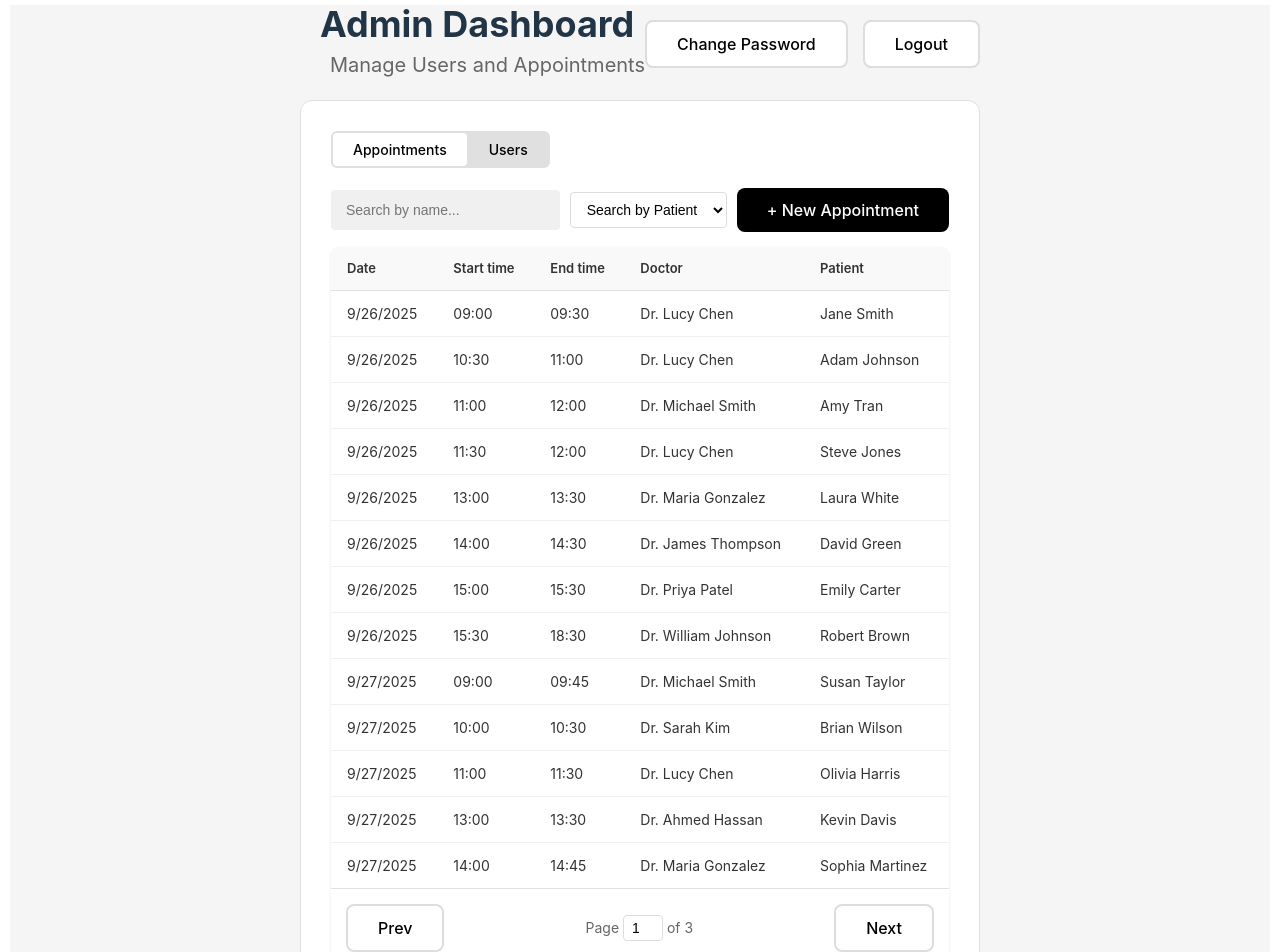
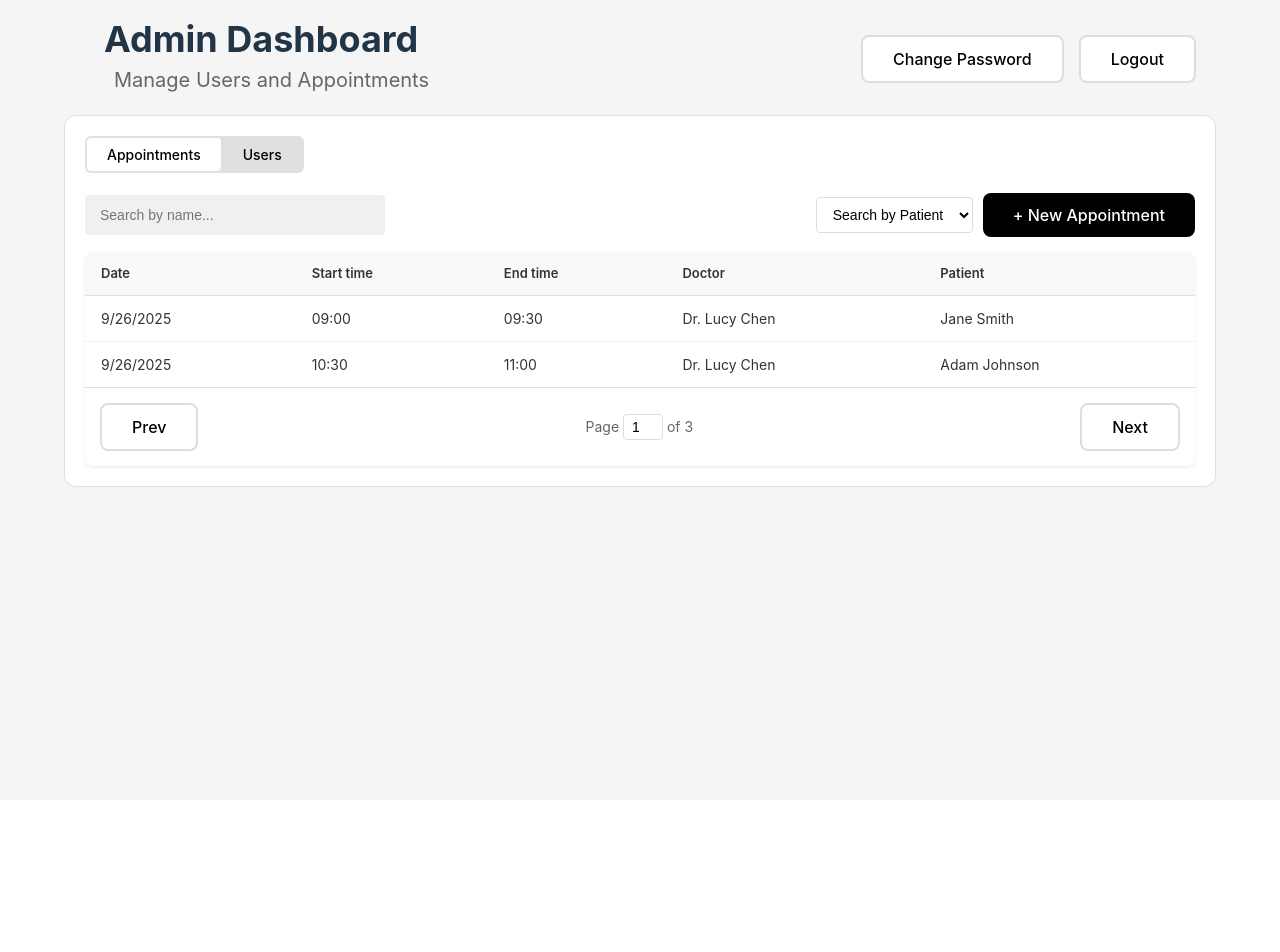
Before and after one commit to samuelhogan86/theusecases, a React (Vite) app in the folder client/: page /admin-portal in a window 1280 px wide. Shown: the top 952 px of the page. After the commit the page ends 800 px from the top, so only its background shows below. Built offline with nearby package versions, Linux system fonts and the light colour scheme.

Commit message:
Fixed some styling issues with portal home pages, fixed switching between users and appointments on admin page, started "modal" (using AntD) for adding new user/appointment.

```diff
--- a/client/package.json
+++ b/client/package.json
@@ -10,6 +10,7 @@
     "preview": "vite preview"
   },
   "dependencies": {
+    "antd": "^5.28.0",
     "react": "^19.1.1",
     "react-dom": "^19.1.1",
     "react-router-dom": "^7.9.5"
--- a/client/src/AdminPortal.jsx
+++ b/client/src/AdminPortal.jsx
@@ -1,19 +1,14 @@
-import './styles.css'
+import './styles.css';
+import { useState } from 'react';
+import { Modal } from 'antd';
 
 function AdminPortal() {
-    // Previous code for switching tabs between appointments and users
-    // <script>
-    //     function switchTab(tabName) {
-    //         const tabs = document.querySelectorAll('.dashboard-tab');
-    //         const contents = document.querySelectorAll('.dashboard-content');
+    const [activeTab, setActiveTab] = useState('appointments');
+    const [openAdd, setOpenAdd] = useState(false);
 
-    //         tabs.forEach(tab => tab.classList.remove('active'));
-    //         contents.forEach(content => content.classList.remove('active'));
+    const handleAdd = () => setOpenAdd(true);
+    const handleCloseAdd = () => setOpenAdd(false);
 
-    //         event.target.classList.add('active');
-    //         document.getElementById(tabName).classList.add('active');
-    //     }
-    // </script>
     return (
         <>
             <div className="dashboard-header">
@@ -29,11 +24,25 @@ function AdminPortal() {
 
             <div className="dashboard-section">
                 <div className="dashboard-tab-container">
-                    <button className="dashboard-tab active" onclick="switchTab('appointments')">Appointments</button>
-                    <button className="dashboard-tab" onclick="switchTab('users')">Users</button>
+                    <button
+                        className={`dashboard-tab ${activeTab === 'appointments' ? 'active' : ''}`}
+                        onClick={() => setActiveTab('appointments')}
+                    >
+                        Appointments
+                    </button>
+                    <button
+                        className={`dashboard-tab ${activeTab === 'users' ? 'active' : ''}`}
+                        onClick={() => setActiveTab('users')}
+                    >
+                        Users
+                    </button>
                 </div>
 
-                <div id="appointments" className="dashboard-content active">
+                {/* Appointments Tab */}
+                <div
+                    id="appointments"
+                    className={`dashboard-content ${activeTab === 'appointments' ? 'active' : ''}`}
+                >
                     <div className="dashboard-controls-bar">
                         <input type="text" className="dashboard-search-box" placeholder="Search by name..." />
                         <div className="dashboard-filter-group">
@@ -41,10 +50,11 @@ function AdminPortal() {
                                 <option>Search by Patient</option>
                                 <option>Search by Doctor</option>
                             </select>
-                            <button className="dashboard-btn dashboard-btn-primary">+ New Appointment</button>
+                            <button className="dashboard-btn dashboard-btn-primary" onClick={handleAdd}>+ New Appointment</button>
                         </div>
                     </div>
 
+                    {activeTab === 'appointments' && (
                         <div className="dashboard-table-container">
                             <table className="dashboard-table">
                                 <thead>
@@ -71,99 +81,30 @@ function AdminPortal() {
                                         <td>Dr. Lucy Chen</td>
                                         <td>Adam Johnson</td>
                                     </tr>
-                                <tr>
-                                    <td>9/26/2025</td>
-                                    <td>11:00</td>
-                                    <td>12:00</td>
-                                    <td>Dr. Michael Smith</td>
-                                    <td>Amy Tran</td>
-                                </tr>
-                                <tr>
-                                    <td>9/26/2025</td>
-                                    <td>11:30</td>
-                                    <td>12:00</td>
-                                    <td>Dr. Lucy Chen</td>
-                                    <td>Steve Jones</td>
-                                </tr>
-                                <tr>
-                                    <td>9/26/2025</td>
-                                    <td>13:00</td>
-                                    <td>13:30</td>
-                                    <td>Dr. Maria Gonzalez</td>
-                                    <td>Laura White</td>
-                                </tr>
-                                <tr>
-                                    <td>9/26/2025</td>
-                                    <td>14:00</td>
-                                    <td>14:30</td>
-                                    <td>Dr. James Thompson</td>
-                                    <td>David Green</td>
-                                </tr>
-                                <tr>
-                                    <td>9/26/2025</td>
-                                    <td>15:00</td>
-                                    <td>15:30</td>
-                                    <td>Dr. Priya Patel</td>
-                                    <td>Emily Carter</td>
-                                </tr>
-                                <tr>
-                                    <td>9/26/2025</td>
-                                    <td>15:30</td>
-                                    <td>18:30</td>
-                                    <td>Dr. William Johnson</td>
-                                    <td>Robert Brown</td>
-                                </tr>
-                                <tr>
-                                    <td>9/27/2025</td>
-                                    <td>09:00</td>
-                                    <td>09:45</td>
-                                    <td>Dr. Michael Smith</td>
-                                    <td>Susan Taylor</td>
-                                </tr>
-                                <tr>
-                                    <td>9/27/2025</td>
-                                    <td>10:00</td>
-                                    <td>10:30</td>
-                                    <td>Dr. Sarah Kim</td>
-                                    <td>Brian Wilson</td>
-                                </tr>
-                                <tr>
-                                    <td>9/27/2025</td>
-                                    <td>11:00</td>
-                                    <td>11:30</td>
-                                    <td>Dr. Lucy Chen</td>
-                                    <td>Olivia Harris</td>
-                                </tr>
-                                <tr>
-                                    <td>9/27/2025</td>
-                                    <td>13:00</td>
-                                    <td>13:30</td>
-                                    <td>Dr. Ahmed Hassan</td>
-                                    <td>Kevin Davis</td>
-                                </tr>
-                                <tr>
-                                    <td>9/27/2025</td>
-                                    <td>14:00</td>
-                                    <td>14:45</td>
-                                    <td>Dr. Maria Gonzalez</td>
-                                    <td>Sophia Martinez</td>
-                                </tr>
                                 </tbody>
                             </table>
+
                             <div className="dashboard-pagination">
                                 <button className="dashboard-btn">Prev</button>
                                 <div className="dashboard-page-info">
-                                Page <input type="number" className="dashboard-page-input" value="1" min="1" max="3" /> of 3
+                                    Page <input type="number" className="dashboard-page-input" value="1" readOnly min="1" max="3" /> of 3
                                 </div>
                                 <button className="dashboard-btn">Next</button>
                             </div>
                         </div>
+                    )}
                 </div>
 
-                <div id="users" className="dashboard-content">
+                {/* Users Tab */}
+                <div
+                    id="users"
+                    className={`dashboard-content ${activeTab === 'users' ? 'active' : ''}`}
+                >
+                    {activeTab === 'users' && (
+                        <>
                             <div className="dashboard-controls-bar">
                                 <input type="text" className="dashboard-search-box" placeholder="Search users..." />
-                        <button className="dashboard-btn dashboard-btn-primary">+ Add User</button>
+                                <button className="dashboard-btn dashboard-btn-primary" onClick={handleAdd}>+ Add User</button>
                             </div>
 
                             <div className="dashboard-table-container">
@@ -200,15 +141,26 @@ function AdminPortal() {
                                 <div className="dashboard-pagination">
                                     <button className="dashboard-btn">Prev</button>
                                     <div className="dashboard-page-info">
-                                Page <input type="number" className="dashboard-page-input" value="1" min="1" max="1" /> of 1
+                                        Page <input type="number" className="dashboard-page-input" value="1" readOnly min="1" max="1" /> of 1
                                     </div>
                                     <button className="dashboard-btn">Next</button>
                                 </div>
                             </div>
+                        </>
+                    )}
                 </div>
             </div>
+
+            <Modal
+                title={activeTab === 'users' ? "Register New User" : "Schedule New Appointment"}
+                open={openAdd}
+                onCancel={handleCloseAdd}
+                onOk={handleCloseAdd}
+                okText="Save"
+            >
+            </Modal>
         </>
-    )
+    );
 }
 
-export default AdminPortal
+export default AdminPortal;
--- a/client/src/styles.css
+++ b/client/src/styles.css
@@ -10,7 +10,7 @@ body {
     min-height: 100vh;
     display: flex;
     flex-direction: column;
-    margin: 5px 10px;
+    padding: 20px 0px;
 }
 
 main {
@@ -98,6 +98,8 @@ input[type="password"]:focus {
     justify-content: space-between;
     align-items: flex-start;
     margin-bottom: 20px;
+    padding: 0px 20px;
+    min-width: 90vw;
 }
 
 .dashboard-header-left h1 {
@@ -279,7 +281,8 @@ input[type="password"]:focus {
     background: white;
     border: 1px solid #e0e0e0;
     border-radius: 12px;
-    padding: 30px;
+    padding: 20px;
+    min-width: 90vw;
     margin-bottom: 30px;
 }
 
```
Also changed, not shown: 1 other file (tests, documents, lock files or other folders). Lines whose indentation alone changed are shown as unchanged.
